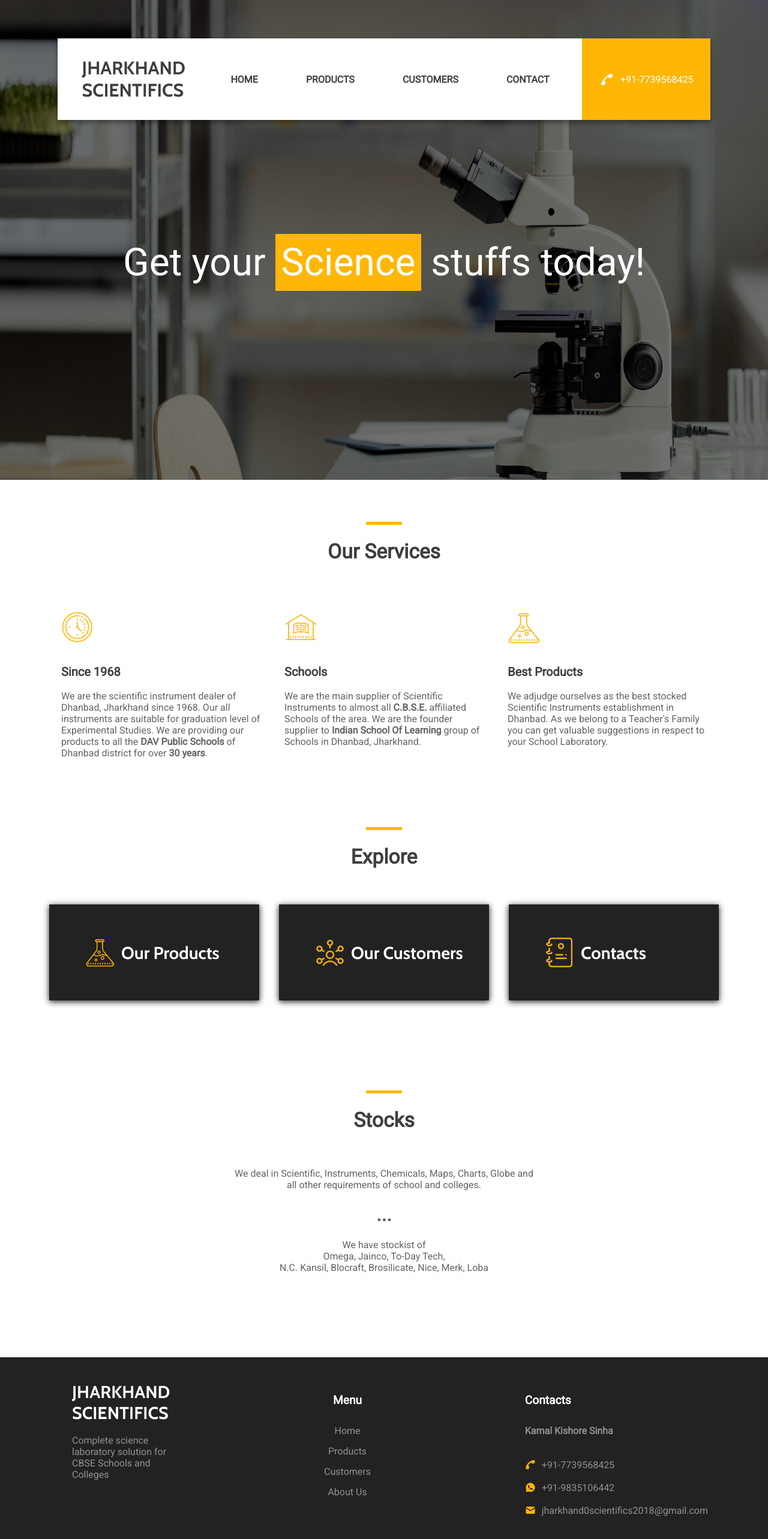
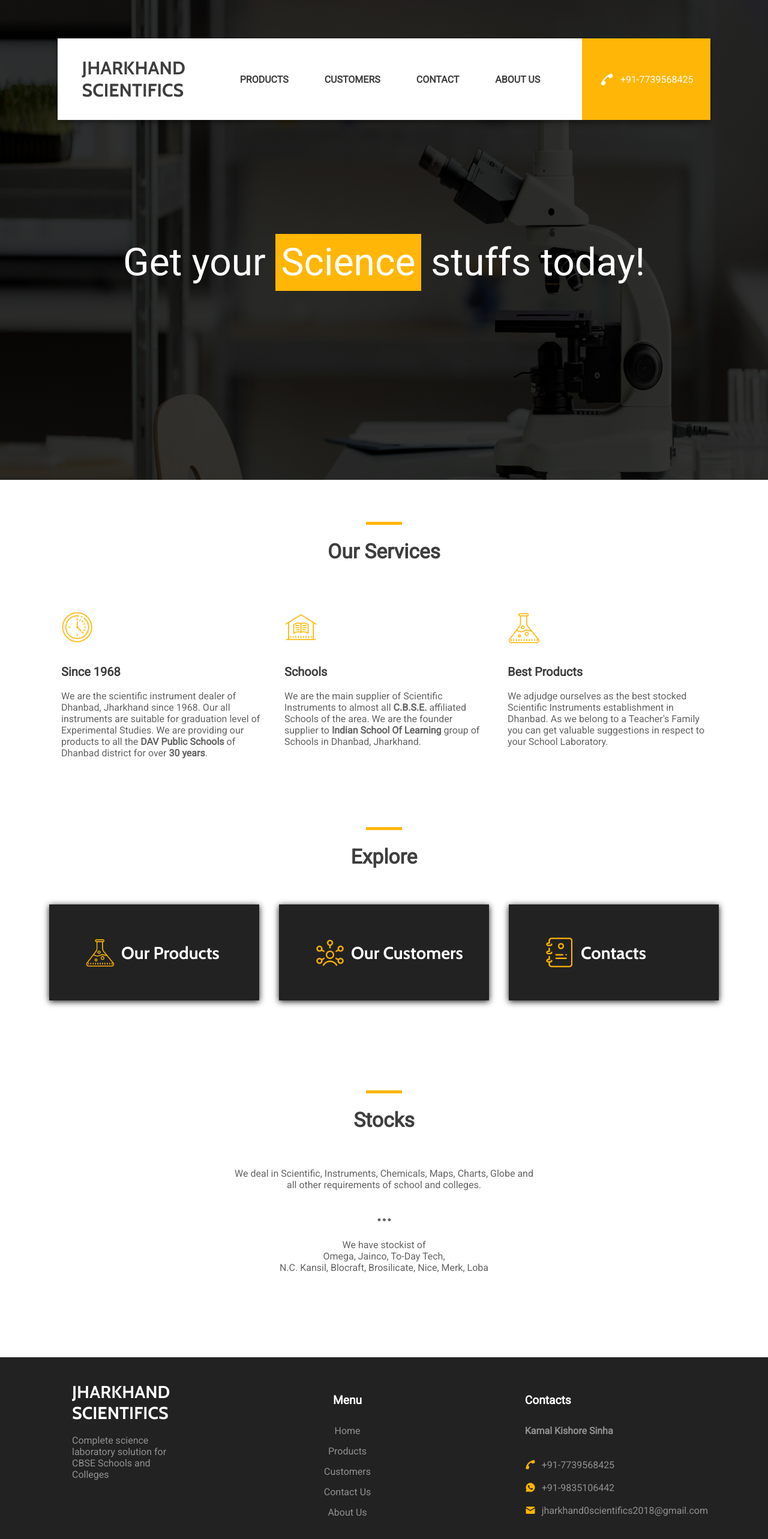
Before and after one commit to sawarni99/jharkhand-scientifics, a React (Create React App) app: page / in a window 1280 px wide. Shown: the top 2566 px of the page at 60% size. Built offline with nearby package versions, Linux system fonts and the light colour scheme.

Commit message:
Added loader to map in contact page

```diff
--- a/src/components/footer/Footer.js
+++ b/src/components/footer/Footer.js
@@ -22,6 +22,8 @@ function Footer() {
     //TODO: Have to implement code here...
   };
 
+  const onClickContacts = () => {};
+
   return (
     <div className="footer">
       <div className="footer-left">
@@ -43,6 +45,9 @@ function Footer() {
         </div>
         <div className="footer-link" onClick={onClickCustomers}>
           Customers
+        </div>
+        <div className="footer-link" onClick={onClickContacts}>
+          Contact Us
         </div>
         <div className="footer-link" onClick={onClickAboutUs}>
           About Us
--- a/src/components/navbar/Navbar.css
+++ b/src/components/navbar/Navbar.css
@@ -28,6 +28,9 @@
   font-size: 190%;
   padding-left: 20px;
 }
+.navbar-left span {
+  cursor: pointer;
+}
 .navbar-center {
   flex: 3;
   display: flex;
@@ -35,8 +38,8 @@
   justify-content: center;
 }
 .navbar-center div {
-  margin-left: 20px;
-  margin-right: 20px;
+  margin-left: 15px;
+  margin-right: 15px;
 }
 .navbar-right {
   flex: 1;
--- a/src/components/navbar/Navbar.js
+++ b/src/components/navbar/Navbar.js
@@ -43,16 +43,13 @@ function Navbar() {
           >
             <img src="/images/menu.svg" alt="" height="30px" width="30px" />
           </div>
-          <span>
+          <span onClick={onclickHome}>
             JHARKHAND <br />
             SCIENTIFICS
           </span>
         </div>
         {showNavbar ? (
           <div className="navbar-center">
-            <div>
-              <Link onClick={onclickHome}>HOME</Link>
-            </div>
             <div>
               <Link onClick={onclickProducts}>PRODUCTS</Link>
             </div>
@@ -61,6 +58,9 @@ function Navbar() {
             </div>
             <div>
               <Link onClick={onclickContact}>CONTACT</Link>
+            </div>
+            <div>
+              <Link onClick={onclickContact}>ABOUT US</Link>
             </div>
           </div>
         ) : null}
--- a/src/pages/contactPage/ContactPage.css
+++ b/src/pages/contactPage/ContactPage.css
@@ -71,11 +71,17 @@
   margin-left: 10px;
 }
 .contact-page-right {
+  position: relative;
   flex: 1;
   display: flex;
   justify-content: center;
   margin-bottom: 20px;
   margin-top: 40px;
+}
+.contact-page-right img {
+  position: absolute;
+  z-index: -1;
+  top: 35%;
 }
 .contact-page-map {
   margin-right: 20px;
--- a/src/pages/contactPage/ContactPage.js
+++ b/src/pages/contactPage/ContactPage.js
@@ -69,6 +69,7 @@ function ContactPage() {
           </div>
         </div>
         <div className="contact-page-right">
+          <img src="/images/loading.svg" alt="" height="60px" />
           <iframe
             className="contact-page-map"
             title="map"
--- a/src/pages/frontPage/FrontPage.css
+++ b/src/pages/frontPage/FrontPage.css
@@ -9,7 +9,7 @@
   justify-content: center;
 }
 .front-page-black {
-  background: rgba(0, 0, 0, 0.55);
+  background: rgba(0, 0, 0, 0.8);
   position: absolute;
   top: 0;
   height: 100vh;
```
Also changed, not shown: public/images/loading.svg (added), src/pages/aboutUs/AboutUs.css (added), src/pages/aboutUs/AboutUs.js (added).
